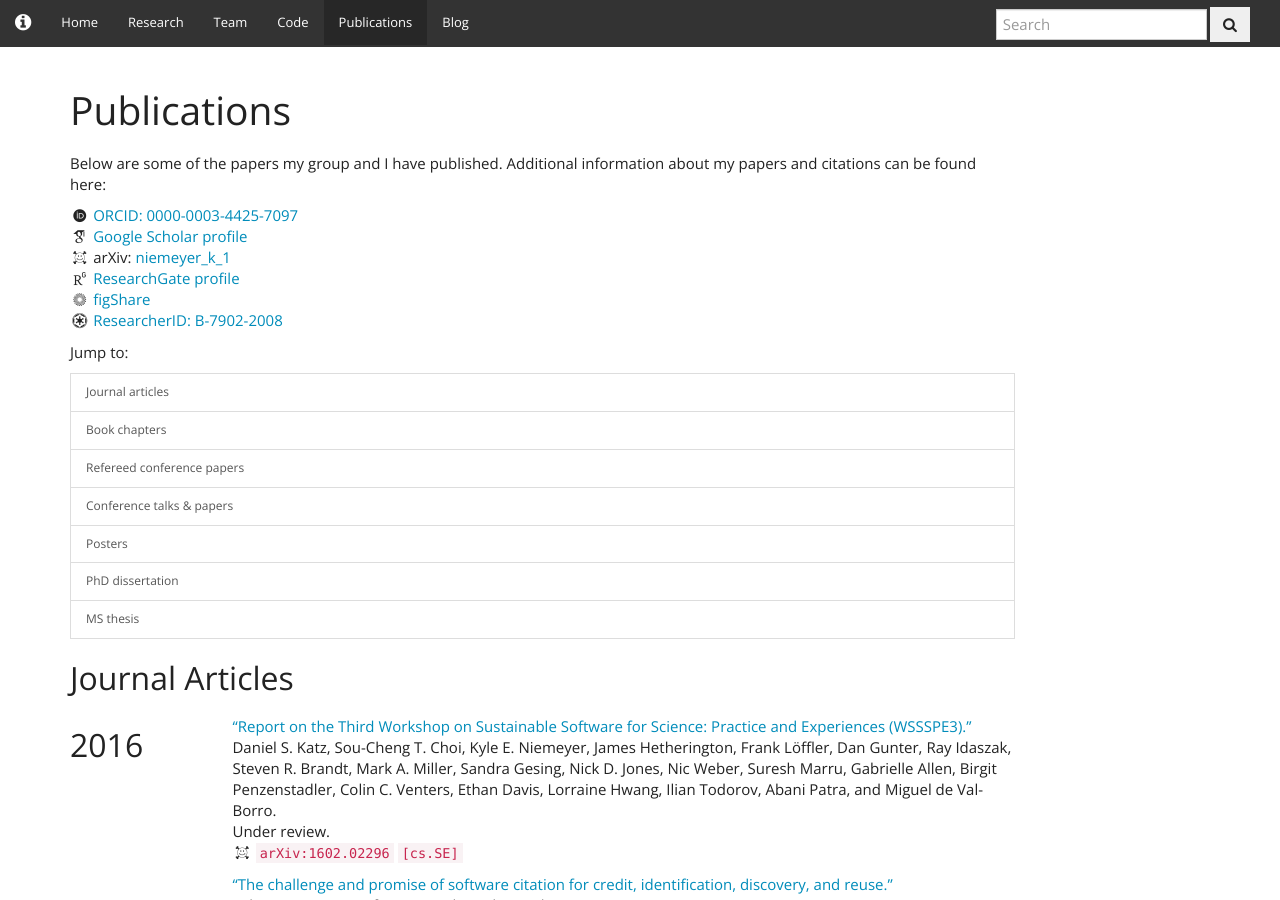
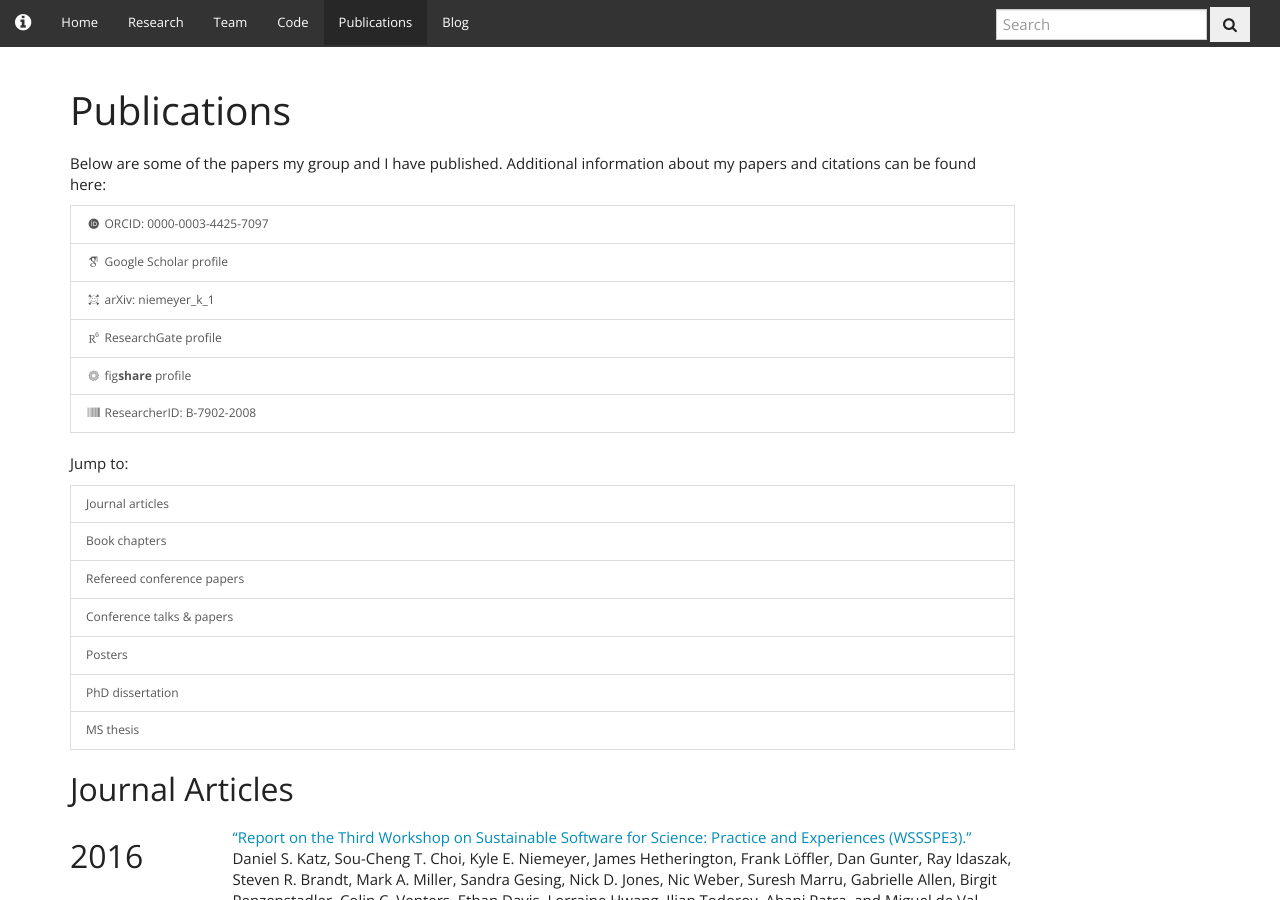
Before and after one commit to kyleniemeyer/kyleniemeyer.com, a Jekyll site: the page built from pubs/index.markdown, in a window 1280 px wide and 900 px high. Built offline with Jekyll 4.4.1, drawn with Linux system fonts in a browser that asks for light colours; nearby versions of some CDN libraries; some web fonts are replaced; comment, search, counter and statistics services are not loaded.

Commit message:
made pub link list better formatted

```diff
--- a/pubs/index.markdown
+++ b/pubs/index.markdown
@@ -6,12 +6,14 @@ section: Publications
 
 Below are some of the papers my group and I have published. Additional information about my papers and citations can be found here:
 
-<i class="ai ai-orcid fa-fw"></i> [ORCID: 0000-0003-4425-7097](https://orcid.org/0000-0003-4425-7097)
-<i class="ai ai-google-scholar fa-fw"></i> [Google Scholar profile](http://scholar.google.com/citations?user=dt0KRYoAAAAJ)
-<i class="ai ai-arxiv fa-fw"></i> arXiv: [niemeyer_k_1](http://arxiv.org/a/niemeyer_k_1)
-<i class="ai ai-researchgate fa-fw"></i> [ResearchGate profile](https://www.researchgate.net/profile/Kyle_Niemeyer)
-<i class="ai ai-figshare fa-fw"></i> [figShare](https://figshare.com/authors/Kyle_Niemeyer/459510)
-{% icon fa-empire fa-fw %} [ResearcherID: B-7902-2008](http://www.researcherid.com/rid/B-7902-2008)
+<div class="list-group" markdown="0">
+    <a class="list-group-item" href="https://orcid.org/0000-0003-4425-7097"><i class="ai ai-orcid fa-fw"></i>&nbsp;ORCID: 0000-0003-4425-7097</a>
+    <a class="list-group-item" href="http://scholar.google.com/citations?user=dt0KRYoAAAAJ"><i class="ai ai-google-scholar fa-fw"></i>&nbsp;Google Scholar profile</a>
+    <a class="list-group-item" href="http://arxiv.org/a/niemeyer_k_1"><i class="ai ai-arxiv fa-fw"></i>&nbsp;arXiv: niemeyer_k_1</a>
+    <a class="list-group-item" href="https://www.researchgate.net/profile/Kyle_Niemeyer"><i class="ai ai-researchgate fa-fw"></i>&nbsp;ResearchGate profile</a>
+    <a class="list-group-item" href="https://figshare.com/authors/Kyle_Niemeyer/459510"><i class="ai ai-figshare fa-fw"></i>&nbsp;fig<b>share</b> profile</a>
+    <a class="list-group-item" href="http://www.researcherid.com/rid/B-7902-2008"><i class="fa fa-barcode fa-fw"></i>&nbsp;ResearcherID: B-7902-2008</a>
+</div>
 
 Jump to:
 <div class="list-group">
```
